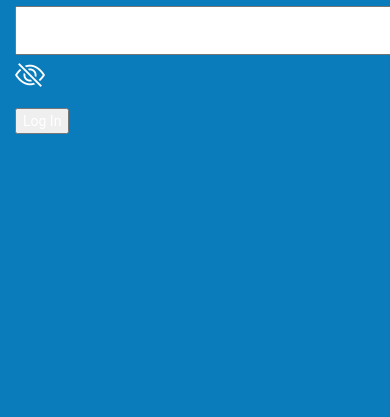
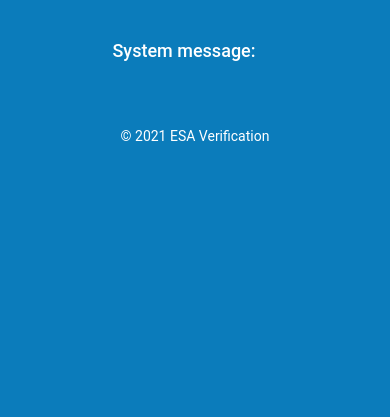
Before and after one commit to alex-code-keen/esa-verification, a PHP site: page /reset_err.php in a window 390 px wide; the page is wider, and only the part inside the window is pictured. Shown: the part 218-635 px from the top of that part. Run offline with PHP 8.4, Linux system fonts and the light colour scheme; data that the repository does not hold is empty; some libraries are stand-ins or nearby versions.

Commit message:
another try

```diff
--- a/forgot.php
+++ b/forgot.php
@@ -74,7 +74,7 @@ if( $_SERVER["REQUEST_METHOD"] == "POST" ){
       } else if ( $activation_code == '0' ) {
 
         // SQL SP execution failed
-        $username_err = "Server error occured. Try again later.";
+        $username_err = "Server error occured. Try again.";
         usleep( 500000 ); // .5 sec to make brute-force harder
 
       } else {
--- a/login.php
+++ b/login.php
@@ -155,7 +155,7 @@ if( $_SERVER["REQUEST_METHOD"] == "POST" ){
     </div><div class="col-xs-4"></div></div>
 
     <div class="row"><div class="col-xs-4"></div><div class="col-xs-4">
-      <div id="forgotten">Forgot password?</div>
+      <div id="forgotten"><a href="forgot.php">Forgot password?</a></div>
     </div><div class="col-xs-4"></div></div>
 
   </div>
--- a/reset_err.php
+++ b/reset_err.php
@@ -1,35 +1,58 @@
 <!DOCTYPE html>
 <html lang="en">
+
 <head>
-    <meta charset="UTF-8" />
-    <meta name="viewport" content="width=device-width, initial-scale=1.0" />
-    <title>Toggle Password Visibility</title>
+  <meta charset="utf-8">
+  <meta name="viewport" content="width=device-width, initial-scale=1, shrink-to-fit=no">
 
+  <link rel="shortcut icon" href="./img/favicon.png">
+
+	<link rel="preconnect" href="https://fonts.googleapis.com">
+	<link rel="preconnect" href="https://fonts.gstatic.com" crossorigin>
+
+	<link rel="stylesheet" href="https://fonts.googleapis.com/css2?family=Roboto+Condensed:ital,wght@0,400;0,700;1,700&display=swap">
+  <link rel="stylesheet" href="https://maxcdn.bootstrapcdn.com/bootstrap/3.3.7/css/bootstrap.min.css">
 	<link rel="stylesheet" href="https://cdn.jsdelivr.net/npm/bootstrap-icons@1.3.0/font/bootstrap-icons.css" />
-		<link rel="stylesheet" href="https://maxcdn.bootstrapcdn.com/bootstrap/3.3.7/css/bootstrap.min.css">
+  <link rel="stylesheet" type="text/css" href="./css/styles.css">
 
   <script src="https://ajax.googleapis.com/ajax/libs/jquery/3.5.1/jquery.min.js"></script>
   <script src="https://cdnjs.cloudflare.com/ajax/libs/popper.js/1.16.0/umd/popper.min.js"></script>
   <script src="https://maxcdn.bootstrapcdn.com/bootstrap/3.3.7/js/bootstrap.min.js"></script>
 
-    <link rel="stylesheet" href="./css/styles.css" />
+  <title>ESA Verification</title>
 </head>
+
 <body>
+
   <div class="container">
-      <h1>Sign In</h1>
-      <form method="post">
-        <p>
-          <label for="username">Username:</label>
-          <input type="text" name="username" id="username">
-        </p>
-        <p>
-          <label for="password0">Password:</label>
-          <input type="password" name="password0" id="password0" />
-          <i class="bi bi-eye-slash" id="togglePassword0"></i>
-        </p>
-        <button type="submit" id="submit" class="submit">Log In</button>
-      </form>
+		<div class="row"><div class="col-xs-1"></div><div class="col-xs-10">
+
+			<div class="heading">
+			<p class="heading-label">ESA Verification</p>
+			<img id="esa-logo" class="logo" src="./img/ESA_logo.PNG" alt="ESA logo" />
 			</div>
+
+		</div><div class="col-xs-1"></div></div>
+
+		<div class="row"><div class="col-xs-3"></div><div class="col-xs-6">
+
+			<div style="text-align:left;">
+				<h4>System message:</h4>
+        <br>
+        <div style="text-align:center;"><?php echo $err_msg; ?></div>
+      </div>
+    </div><div class="col-xs-3"></div></div>
+
+
+  </div>
+  <footer>
+	<!-- div>
+	  <img id="federal-laws-logos" class="logos" src="./img/Federal_Laws_logos.PNG" alr="Federal Laws logos" />
+	</div -->
+		<span class="rights-text">© 2021 ESA Verification</span>
+  </footer>
+
 	<script type="text/javascript" src="./js/reset_ok.js"></script>
 </body>
+
 </html>
--- a/reset_ok.php
+++ b/reset_ok.php
@@ -100,9 +100,6 @@
 					<input id="verify" type="submit" class="btn btn-primary" value="Submit New Password">
 				</div>
 
-				<span id="forgotten">
-				</span>
-
 			</form>
 
 		</div><div class="col-xs-3"></div></div>
```
Also changed, not shown: reset.php (+115 -12 lines), welcome.php (+16 -3 lines). Lines whose indentation alone changed are shown as unchanged.
